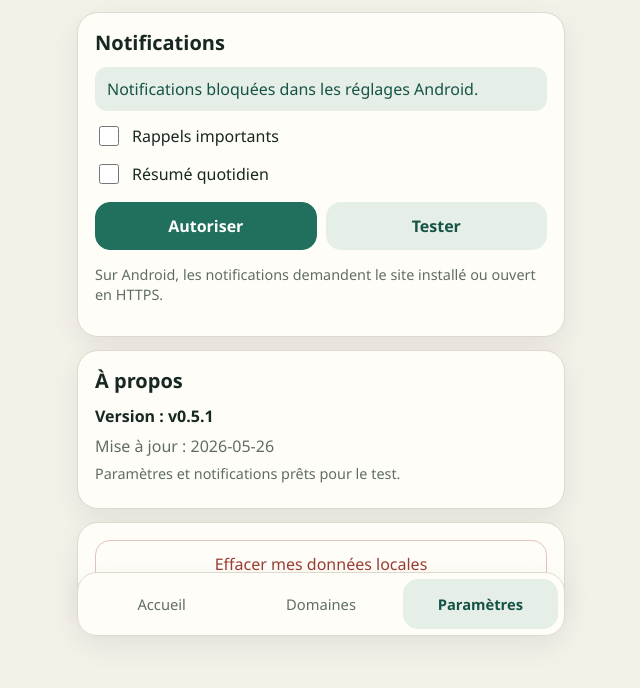
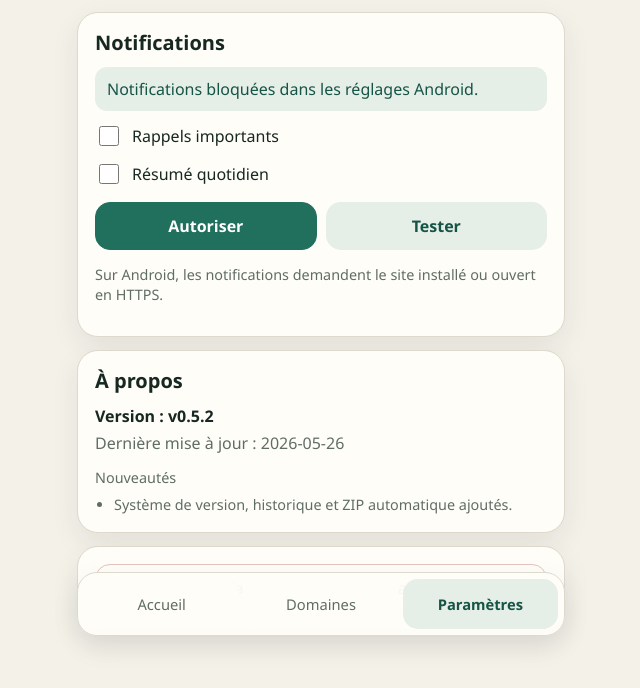
Before and after one commit to johnyhebert412-hub/elan-clean, a website: page index.html in a window 1280 px wide. Both pictures are taken after a click on the button "Paramètres". Shown: the part 152-840 px from the top of the page, without its empty margins (319-959 px from the left). Drawn offline with Linux system fonts and the light colour scheme.

Commit message:
Add files via upload

```diff
--- a/app.js
+++ b/app.js
@@ -211,6 +211,24 @@
     $("notification-status").textContent = notificationPermissionText();
   }
 
+  async function renderVersionInfo() {
+    if (!location.protocol.startsWith("http")) return;
+    try {
+      const response = await fetch("./version.json", { cache: "no-store" });
+      if (!response.ok) return;
+      const release = await response.json();
+      $("app-version").textContent = `Version : ${release.version}`;
+      $("app-updated").textContent = `Dernière mise à jour : ${release.updated}`;
+      $("app-changes").replaceChildren(...release.changes.map((change) => {
+        const item = document.createElement("li");
+        item.textContent = change;
+        return item;
+      }));
+    } catch (error) {
+      // The embedded summary remains visible when opened as a local file.
+    }
+  }
+
   async function requestNotifications() {
     if (!("Notification" in window)) {
       showToast("Notifications non disponibles ici.");
@@ -332,6 +350,7 @@
     renderQuickItems();
     renderWork();
     renderSettings();
+    renderVersionInfo();
   }
 
   bindEvents();
--- a/index.html
+++ b/index.html
@@ -175,9 +175,14 @@
 
           <article class="card version-card">
             <h2>À propos</h2>
-            <p><strong>Version : v0.5.1</strong></p>
-            <p class="muted">Mise à jour : 2026-05-26</p>
-            <p class="small-muted">Paramètres et notifications prêts pour le test.</p>
+            <p class="version-line">
+              <strong id="app-version">Version : v0.5.2</strong>
+              <span id="app-updated" class="muted">Dernière mise à jour : 2026-05-26</span>
+            </p>
+            <p class="small-muted version-heading">Nouveautés</p>
+            <ul id="app-changes" class="version-changes">
+              <li>Système de version, historique et ZIP automatique ajoutés.</li>
+            </ul>
           </article>
 
           <article class="card">
--- a/styles.css
+++ b/styles.css
@@ -306,6 +306,28 @@ input[type="time"], select {
 
 .version-card p { margin: 7px 0; }
 
+.version-line {
+  display: flex;
+  flex-direction: column;
+  gap: 4px;
+}
+
+.version-heading {
+  margin-top: 14px !important;
+}
+
+.version-changes {
+  color: var(--muted);
+  font-size: 0.9rem;
+  line-height: 1.4;
+  margin: 5px 0 0;
+  padding-left: 19px;
+}
+
+.version-changes li + li {
+  margin-top: 4px;
+}
+
 .danger-button {
   background: transparent;
   border-color: #e5c2bd;
--- a/sw.js
+++ b/sw.js
@@ -1,9 +1,10 @@
-const CACHE_NAME = "elan-clean-v0.5.1-add";
+const CACHE_NAME = "elan-clean-v0.5.2";
 const FILES = [
   "./",
   "./index.html",
   "./styles.css",
   "./app.js",
+  "./version.json",
   "./manifest.webmanifest",
   "./icons/icon-192.png",
   "./icons/icon-512.png",
--- /dev/null
+++ b/version.json
@@ -0,0 +1,24 @@
+{
+  "version": "v0.5.2",
+  "updated": "2026-05-26",
+  "changes": [
+    "Système de version, historique et ZIP automatique ajoutés."
+  ],
+  "history": [
+    {
+      "version": "v0.5.2",
+      "date": "2026-05-26",
+      "changes": [
+        "Système de version, historique et ZIP automatique ajoutés."
+      ]
+    },
+    {
+      "version": "v0.5.1",
+      "date": "2026-05-26",
+      "changes": [
+        "Ajout rapide depuis l'accueil.",
+        "Paramètres et notifications prêts pour le test."
+      ]
+    }
+  ]
+}
```
Also changed, not shown: package.json (+5 -2 lines), scripts/build.mjs (+16 -1 lines), scripts/version.mjs (+54 -9 lines), CHANGELOG.md (added), README.md, 1 other file.
